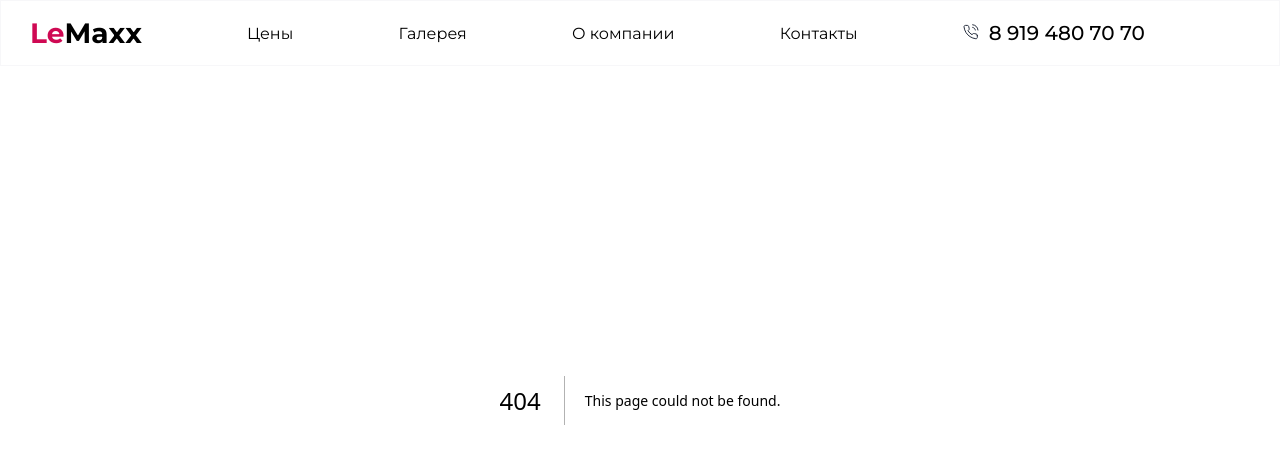
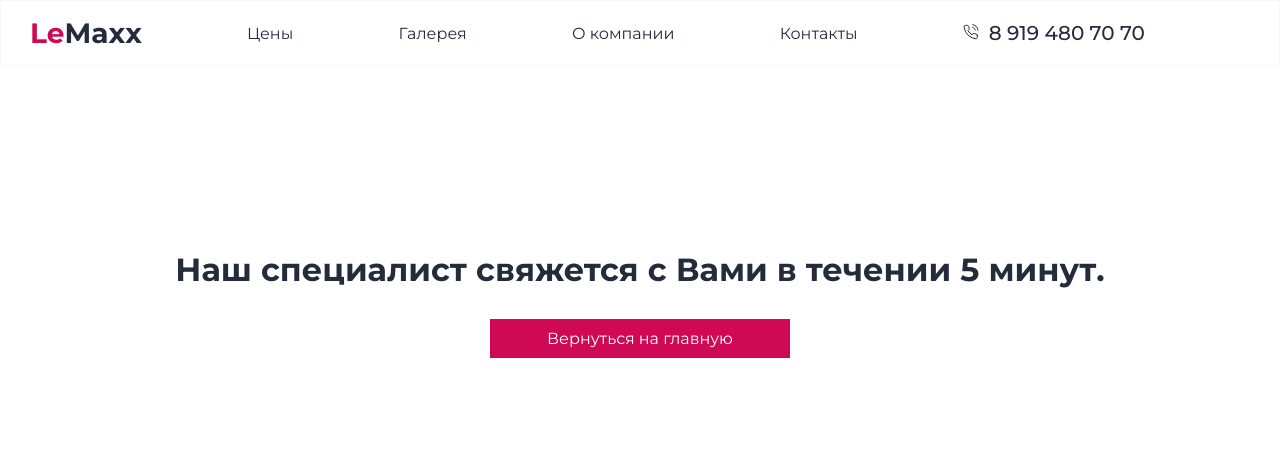
Before and after one commit to DenisJet/lemaxx, a Next.js app: page /thanks in a window 1280 px wide. Before the commit this address had no page. Shown: the top 464 px of the page. Built offline with nearby package versions, Linux system fonts and the light colour scheme.

Commit message:
add thanks page

```diff
--- /dev/null
+++ b/src/app/thanks/page.module.css
@@ -0,0 +1,31 @@
+.main {
+  padding-top: 50px;
+  text-align: center;
+}
+
+.title {
+  margin: 0;
+  margin-bottom: 30px;
+  padding: 200px 10px 0 10px;
+}
+
+.link {
+  background-color: var(--primary);
+  color: var(--white);
+  border: none;
+  padding: 10px;
+  font-size: 16px;
+  display: flex;
+  justify-content: center;
+  cursor: pointer;
+  max-width: 300px;
+  margin: auto;
+}
+
+.link:hover {
+  opacity: 0.75;
+}
+
+.link:active {
+  opacity: 0.9;
+}
--- /dev/null
+++ b/src/app/thanks/page.tsx
@@ -0,0 +1,13 @@
+import styles from './page.module.css';
+import Link from 'next/link';
+
+export default function Thanks(): JSX.Element {
+  return (
+    <main className={styles.main}>
+      <h1 className={styles.title}>Наш специалист свяжется с Вами в течении 5 минут.</h1>
+      <Link className={styles.link} href='/'>
+        Вернуться на главную
+      </Link>
+    </main>
+  );
+}
--- a/src/components/Header/Header.tsx
+++ b/src/components/Header/Header.tsx
@@ -5,7 +5,7 @@ import { useEffect, useRef, useState } from 'react';
 
 const useOutsideClick = (initialValue: boolean) => {
   const [isOpened, setIsOpened] = useState(initialValue);
-  const ref = useRef(null);
+  const ref = useRef<HTMLElement>(null);
 
   const handleClick = (e: { target: any }) => {
     if (ref.current && !ref.current.contains(e.target)) {
@@ -37,16 +37,16 @@ export default function Header(): JSX.Element {
           <span>Le</span>Maxx
         </Link>
         <nav className={styles.nav}>
-          <Link className={styles.navLink} href='#price'>
+          <Link className={styles.navLink} href='/#price'>
             Цены
           </Link>
-          <Link className={styles.navLink} href='#gallery'>
+          <Link className={styles.navLink} href='/#gallery'>
             Галерея
           </Link>
-          <Link className={styles.navLink} href='#about'>
+          <Link className={styles.navLink} href='/#about'>
             О компании
           </Link>
-          <Link className={styles.navLink} href='#contacts'>
+          <Link className={styles.navLink} href='/#contacts'>
             Контакты
           </Link>
           <Link className={styles.tel} href='tel:+79194807070'>
@@ -63,16 +63,16 @@ export default function Header(): JSX.Element {
         </nav>
         {isOpened ? (
           <nav ref={ref} className={styles.navMobile}>
-            <Link className={styles.navMobileLink} onClick={() => setIsOpened(false)} href='#price'>
+            <Link className={styles.navMobileLink} onClick={() => setIsOpened(false)} href='/#price'>
               Цены
             </Link>
-            <Link className={styles.navMobileLink} onClick={() => setIsOpened(false)} href='#gallery'>
+            <Link className={styles.navMobileLink} onClick={() => setIsOpened(false)} href='/#gallery'>
               Галерея
             </Link>
-            <Link className={styles.navMobileLink} onClick={() => setIsOpened(false)} href='#about'>
+            <Link className={styles.navMobileLink} onClick={() => setIsOpened(false)} href='/#about'>
               О компании
             </Link>
-            <Link className={styles.navMobileLink} onClick={() => setIsOpened(false)} href='#contacts'>
+            <Link className={styles.navMobileLink} onClick={() => setIsOpened(false)} href='/#contacts'>
               Контакты
             </Link>
             <Link className={styles.tel} href='tel:+79194807070' onClick={() => setIsOpened(false)}>
```
Also changed, not shown: src/components/Form/Form.tsx (+14 -5 lines).
